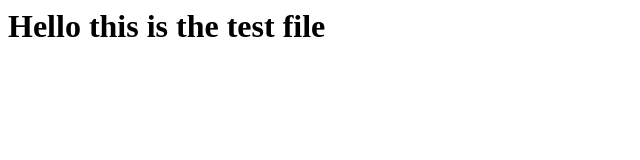
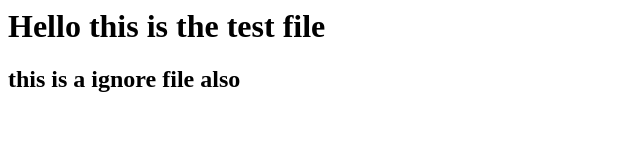
Before and after one commit to amitdcd/Dev-Project, a plain HTML site: page index.html in a window 1280 px wide. Shown: the whole page, without its empty margins (0-640 px from the left). Drawn offline with Linux system fonts and the light colour scheme.

Commit message:
this is a ignor file

```diff
--- a/index.html
+++ b/index.html
@@ -8,5 +8,7 @@
 
 <h1>Hello this is the test file</h1>
 
+<h2>this is a ignore file also</h2>
+
 </body>
 </html>
```
Also changed, not shown: .gitignore.txt (added), app.js.txt (added), home.txt.txt (added), test.css.txt (added).
